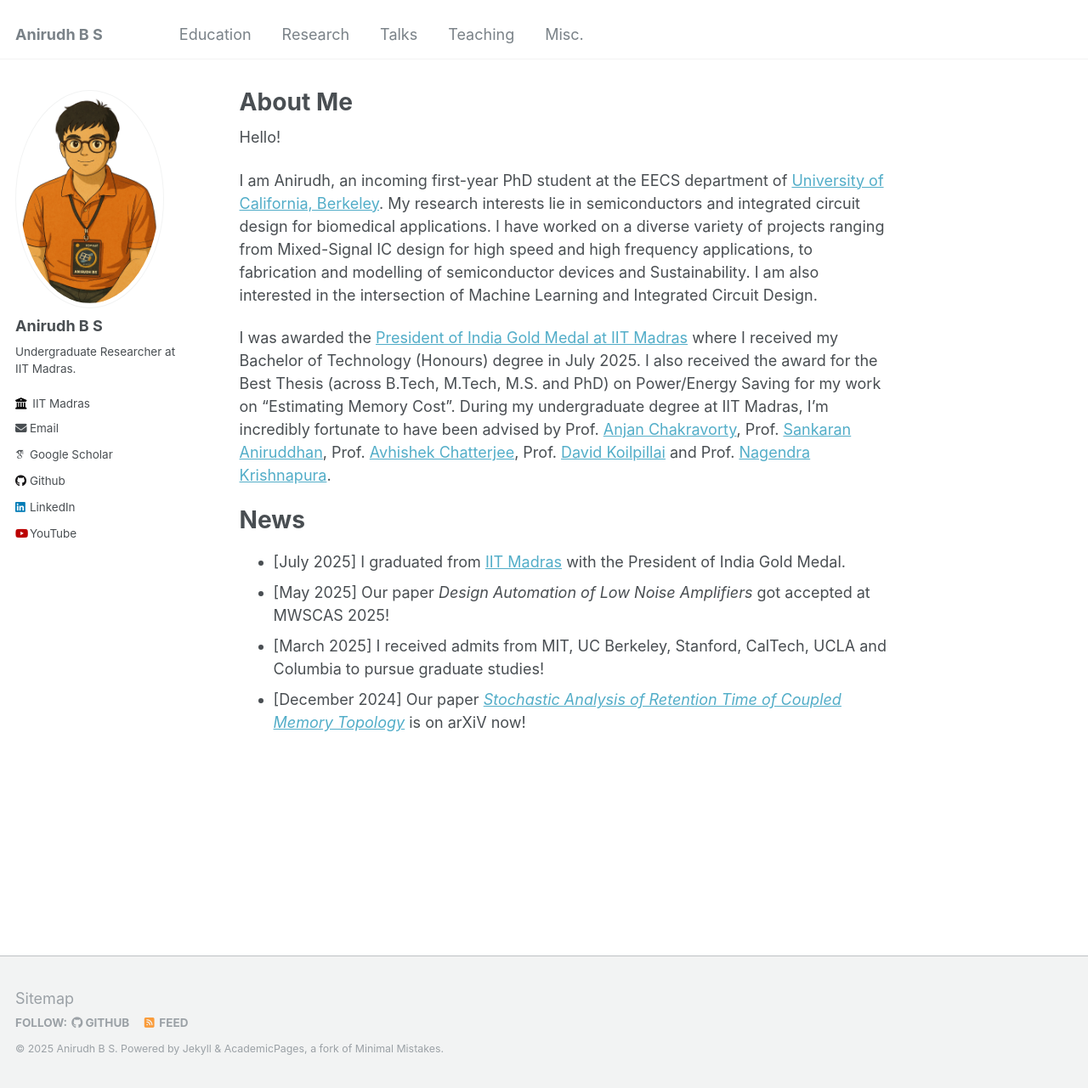
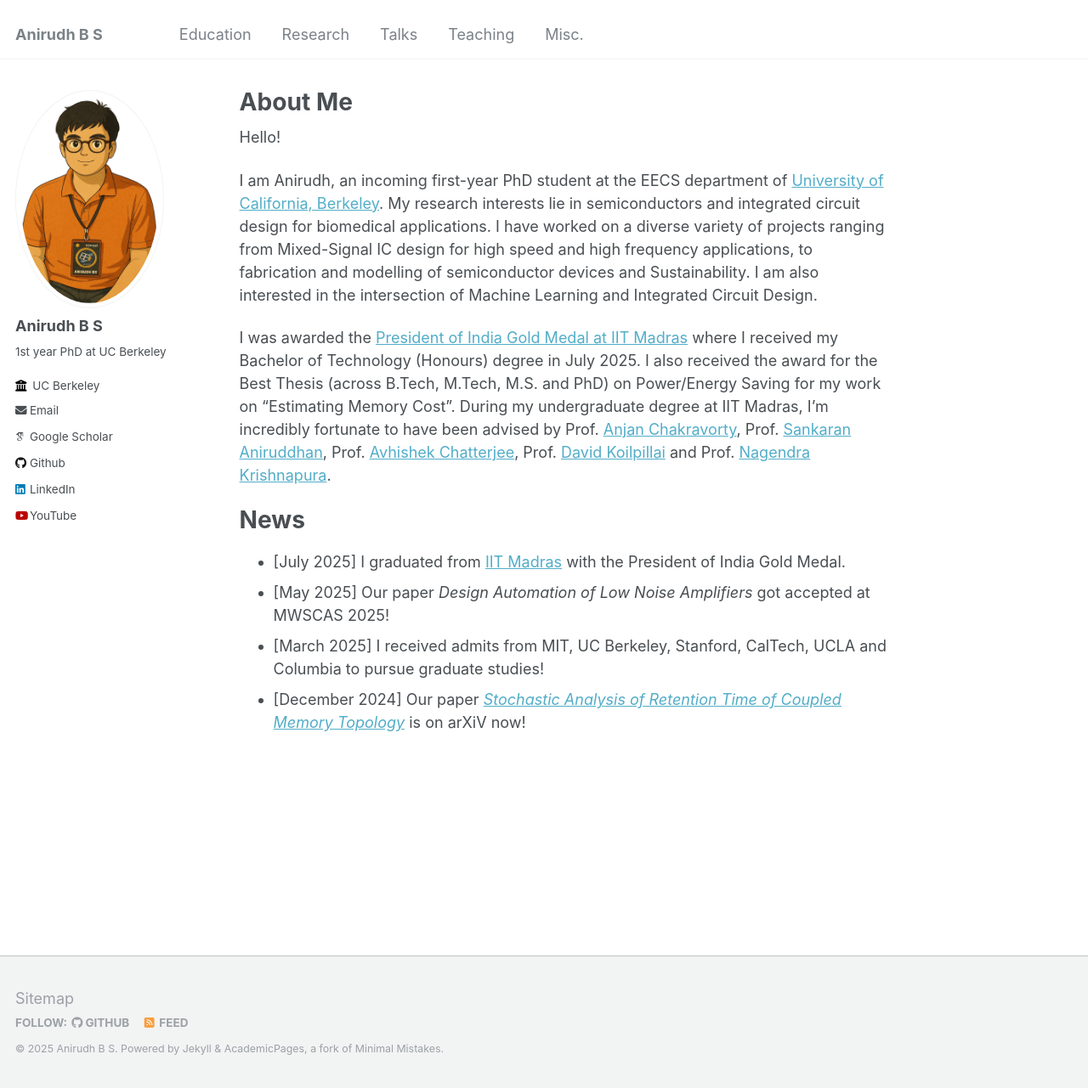
Before and after one commit to ANIRUDHBS1/ANIRUDHBS1.github.io, a Jekyll site: the page built from _pages/about.md, in a window 1280 px wide and 1281 px high. Shown: the whole window at 85% size. Built offline with Jekyll 4.4.1, drawn with Linux system fonts in a browser that asks for light colours; some web fonts are replaced.

Commit message:
Update _config.yml

```diff
--- a/_config.yml
+++ b/_config.yml
@@ -24,11 +24,11 @@ author:
   avatar           : "BSA_G.png"
   name             : "Anirudh B S"
   pronouns         : # example: "she/her"
-  bio              : "Undergraduate Researcher at IIT Madras."
+  bio              : "1st year PhD at UC Berkeley"
   #location         : "Chennai"
-  employer         : "IIT Madras"
+  employer         : "UC Berkeley"
   uri              : # URL
-  email            : "bsanirudh1@gmail.com"
+  email            : "bsanirudh1@alumni.iitm.ac.in"
 
   # Academic websites
   arxiv            : # URL - Update with the correct link to your profile
```
